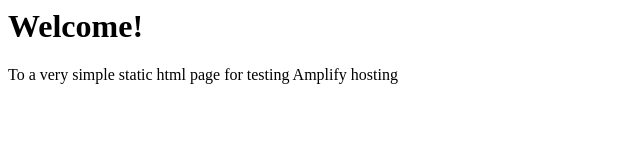
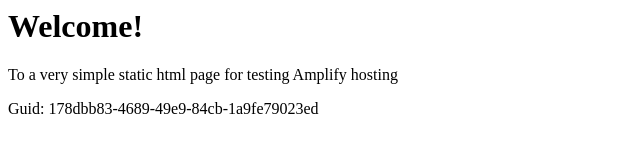
Before and after one commit to aws-aemilia-fra/Github-PR-Commit-Integration-Test-DoNotTouch-Gith-OKSLNVO2-v1-preprod-eu-central-1, a website: page src/index.html in a window 1280 px wide. Shown: the whole page, without its empty margins (0-640 px from the left). Drawn offline with Linux system fonts and the light colour scheme.

Commit message:
commit from integ tests

```diff
--- a/src/index.html
+++ b/src/index.html
@@ -1,3 +1,5 @@
+
+
 <html lang="en">
 
 <head>
@@ -10,6 +12,6 @@
 <body>
     <h1>Welcome!</h1>
     <p>To a very simple static html page for testing Amplify hosting</p>
-</body>
+    <p>Guid: 178dbb83-4689-49e9-84cb-1a9fe79023ed</p></body>
 
 </html>
```
